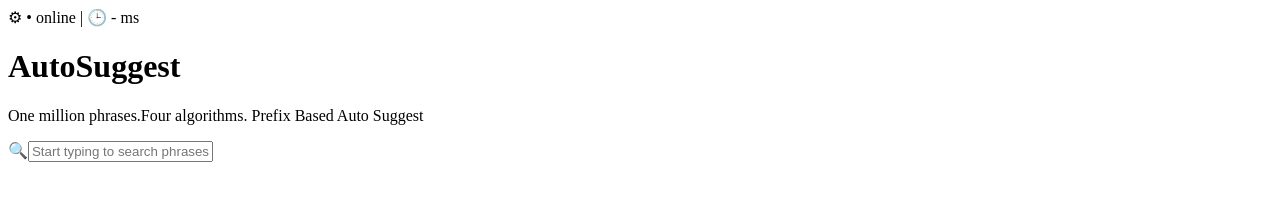
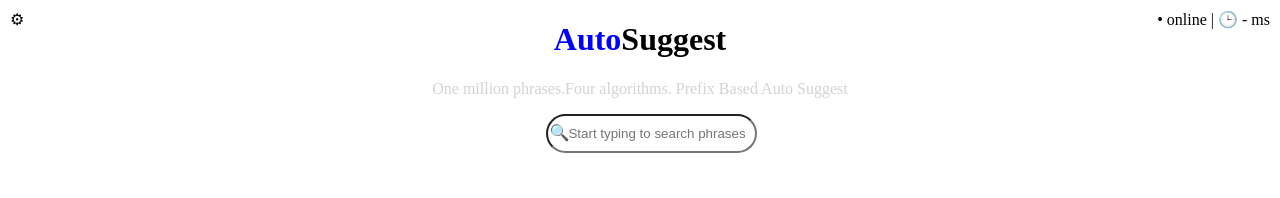
Before and after one commit to navya-thottempudi/autosuggest, a website: page frontend/pages/autoSuggest.html in a window 1280 px wide. Drawn offline with Linux system fonts and the light colour scheme.

Commit message:
Updated autosuggest feature

```diff
--- /dev/null
+++ b/frontend/css/autosuggest.css
@@ -0,0 +1,30 @@
+.gear{
+    position:fixed;
+    top:10px;
+    left:10px;
+}
+.time{
+    position:fixed;
+    top:10px;
+    right:10px;
+}
+.main-content{
+    text-align:center;
+}
+.name{
+    color:blue
+}
+.tagline{
+    color:lightgrey
+}
+.search{
+    border-radius:35px;
+    padding-left:20px;
+    padding-top:10px;
+    padding-bottom:10px;
+    padding-right:10px;
+}
+.lens{
+    position:relative;
+    left:27px;
+}
--- a/frontend/css/index.css
+++ b/frontend/css/index.css
@@ -51,9 +51,10 @@ body{
 .card button{
     margin-bottom:15px;
 }
-.gear{
-    align-items: left;
+.top.gear{
+    text-align: center;
 }
-.time{
-    align-items: right;
+.top.time{
+    text-align: center;
+    justify-content:last baseline;
 }
--- a/frontend/pages/autoSuggest.html
+++ b/frontend/pages/autoSuggest.html
@@ -4,14 +4,21 @@
     <meta charset="UTF-8">
     <meta name="viewport" content="width=device-width, initial-scale=1.0">
     <title>AutoSuggest</title>
+    <link rel="stylesheet" href="../css/autosuggest.css">
 </head>
 <body>
     <div>
         <span class="gear">&#x2699;</span>
         <span class="time">&#x2022; online | &#x1F552; - ms</span>
     </div>
-    <h1>AutoSuggest</h1>
-    <p>One million phrases.Four algorithms. Prefix Based Auto Suggest</p>
-    <span></span>&#x1F50D;</span><input type="text" placeholder="Start typing to search phrases">
+
+    <div class="main-content">
+        <h1><span class="name">Auto</span>Suggest</h1>
+        <p class="tagline">One million phrases.Four algorithms. Prefix Based Auto Suggest</p>
+        <div>
+            <span class="lens">&#x1F50D;</span>
+            <input class="search" type="text" placeholder="Start typing to search phrases">
+        </div>
+    </div>
 </body>
 </html>
```
